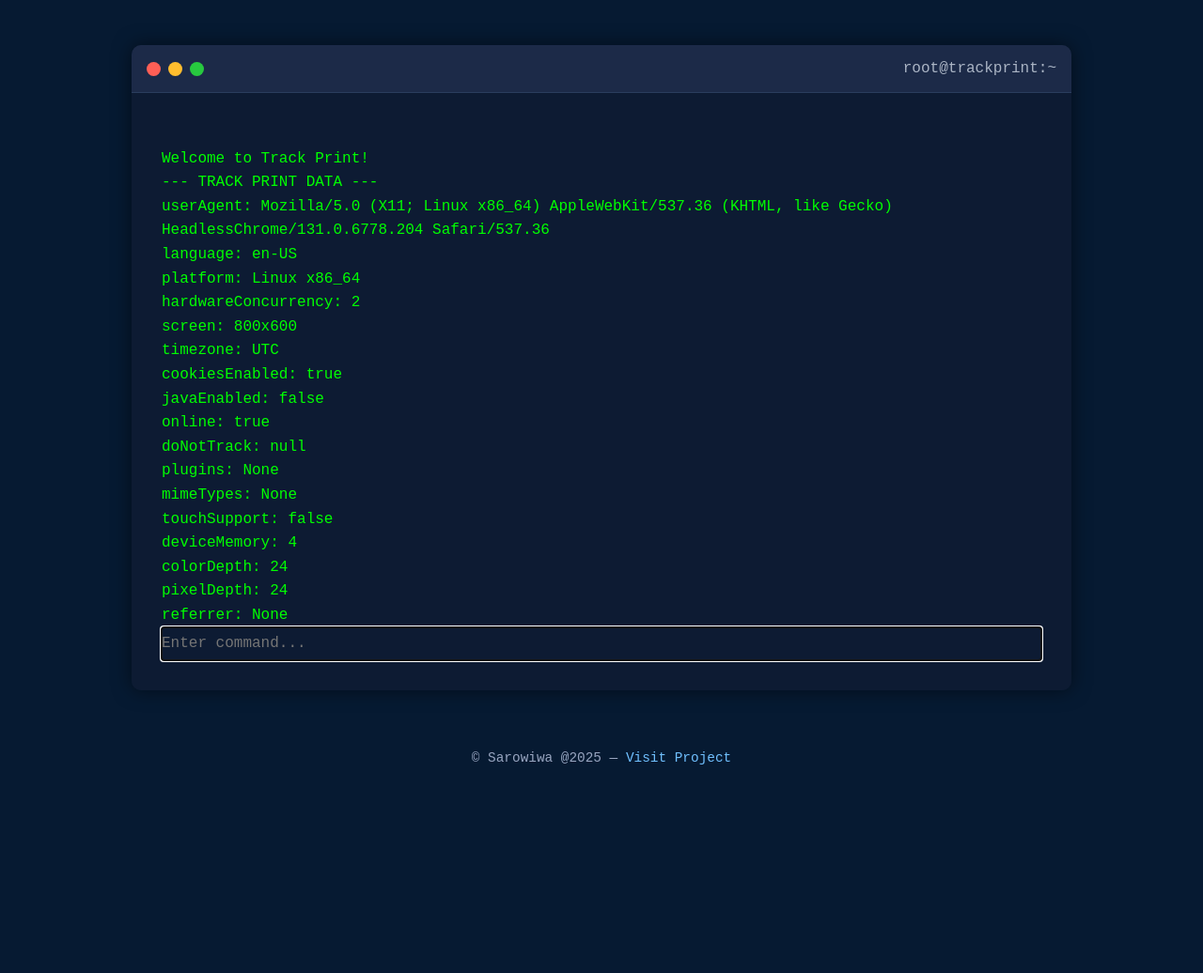
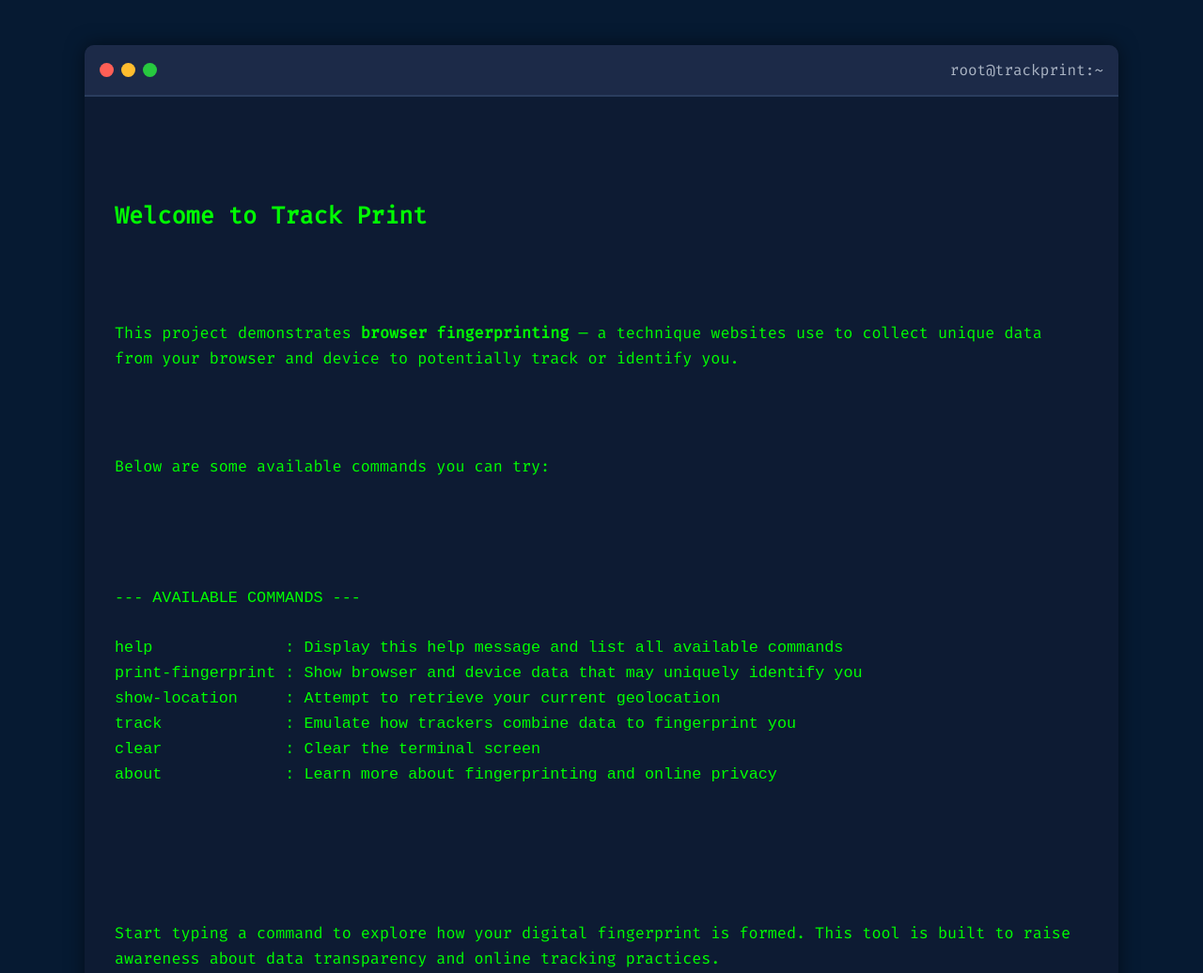
Before and after one commit to sarowiwaa/track-print, a plain HTML site: page index.html in a window 1280 px wide. Shown: the top 1036 px of the page at 94% size. Before the commit the page ends 831 px from the top, so only its background shows below. Drawn offline with nearby package versions, Linux system fonts and the light colour scheme; no server answers.

Commit message:
Update index.html

```diff
--- a/index.html
+++ b/index.html
@@ -3,8 +3,44 @@
   <head>
     <meta charset="UTF-8" />
     <meta name="viewport" content="width=device-width, initial-scale=1" />
+    <meta name="theme-color" content="#061a32" />
     <title>Track Print</title>
-  <meta name="description" content="Track Print: Understand how websites gather unique data from your browser." />
+    <meta
+      name="description"
+      content="To create awareness and educate people about browser fingerprinting, Track Print provides a visual representation of data websites can collect."
+    />
+    <meta
+      name="keywords"
+      content="privacy, Browser Fingerprint, Javascript Project, Track Print, Web Tracking, Browser Profiling"
+    />
+    <link rel="canonical" href="https://sarowiwa.github.io/track-print/" />
+    <meta name="author" content="sarowiwa" />
+    <meta property="og:type" content="website" />
+    <meta property="og:title" content="Track Print" />
+    <meta
+      property="og:description"
+      content="Track Print demonstrates browser fingerprinting and data collection awareness."
+    />
+    <meta property="og:url" content="https://sarowiwa.github.io/track-print/" />
+    <meta property="og:image" content="banner.png" />
+
+    <!-- Fonts -->
+    <link
+      href="https://fonts.googleapis.com/css2?family=Fira+Mono:wght@300&display=swap"
+      rel="stylesheet"
+    />
+    <link
+      href="https://fonts.googleapis.com/css?family=Fira+Code&display=swap"
+      rel="stylesheet"
+    />
+
+    <!-- Leaflet for location/map -->
+    <link
+      rel="stylesheet"
+      href="https://cdnjs.cloudflare.com/ajax/libs/leaflet/1.7.1/leaflet.css"
+    />
+    <script src="https://cdnjs.cloudflare.com/ajax/libs/leaflet/1.7.1/leaflet.js"></script>
+
     <style>
       body {
         margin: 0;
@@ -12,15 +48,18 @@
         background-color: #061a32;
         color: #f8f8f8;
       }
+
       .terminal {
         background-color: #0d1b33;
         border-radius: 10px;
         box-shadow: 0 0 20px rgba(0, 0, 0, 0.5);
-      max-width: 1000px;
+        max-width: 1100px;
         margin: 3rem auto;
         padding: 0;
         overflow: hidden;
+        width: 95%;
       }
+
       .header {
         background-color: #1c2a48;
         padding: 1rem;
@@ -29,61 +68,72 @@
         justify-content: space-between;
         border-bottom: 1px solid #2a3d5e;
       }
+
       .buttons {
         display: flex;
         gap: 0.5rem;
       }
+
       .button {
         width: 15px;
         height: 15px;
         border-radius: 50%;
       }
-    .red { background-color: #ff5f56; }
-    .yellow { background-color: #ffbd2e; }
-    .green { background-color: #27c93f; }
+
+      .red {
+        background-color: #ff5f56;
+      }
+
+      .yellow {
+        background-color: #ffbd2e;
+      }
+
+      .green {
+        background-color: #27c93f;
+      }
+
       #df {
         margin: 0;
         font-size: 1rem;
         color: #aab4c4;
       }
+
       .screen {
         padding: 2rem;
-      min-height: 400px;
+        min-height: 500px;
         background-color: #0d1b33;
         overflow-y: auto;
-      font-size: 1rem;
+        font-size: 1.05rem;
         line-height: 1.6;
+        border-top: 1px solid #2a3d5e;
       }
+
       .output {
+        white-space: pre-wrap;
+        word-break: break-word;
+        font-size: 1.05rem;
         color: #00ff00;
-      white-space: pre-wrap;
       }
-    input {
-      background: none;
-      border: none;
-      border-bottom: 1px solid #444;
-      color: #00ff00;
-      font-family: 'Fira Code', monospace;
-      width: 100%;
-      font-size: 1rem;
-      padding: 0.5rem 0;
-    }
+
       footer {
         text-align: center;
         padding: 1rem;
         font-size: 0.9rem;
         color: #98a5c0;
       }
+
       a {
         color: #70c0ff;
         text-decoration: none;
       }
+
       a:hover {
         text-decoration: underline;
       }
     </style>
   </head>
-<body>
+
+  <body ontouchstart="countTouches(event)" ontouchend="countTouches(event)">
     <div class="terminal">
       <div class="header">
         <div class="buttons">
@@ -94,100 +144,34 @@
         <p id="df">root@trackprint:~</p>
       </div>
       <div class="screen">
-      <div class="output" id="output"></div>
-      <input type="text" id="commandInput" placeholder="Enter command..." autofocus />
+        <div class="output" id="output">
+          <h2>Welcome to Track Print</h2>
+          <p>This project demonstrates <strong>browser fingerprinting</strong> — a technique websites use to collect unique data from your browser and device to potentially track or identify you.</p>
+          <p>Below are some available commands you can try:</p>
+
+          <pre>
+--- AVAILABLE COMMANDS ---
+
+help              : Display this help message and list all available commands
+print-fingerprint : Show browser and device data that may uniquely identify you
+show-location     : Attempt to retrieve your current geolocation
+track             : Emulate how trackers combine data to fingerprint you
+clear             : Clear the terminal screen
+about             : Learn more about fingerprinting and online privacy
+          </pre>
+
+          <p>Start typing a command to explore how your digital fingerprint is formed. This tool is built to raise awareness about data transparency and online tracking practices.</p>
         </div>
       </div>
+    </div>
+
     <footer>
       &copy; Sarowiwa @2025 — <a href="https://sarowiwaa.github.io/track-print/">Visit Project</a>
     </footer>
 
-  <script>
-    const output = document.getElementById("output");
-    const input = document.getElementById("commandInput");
-
-    const print = (text) => {
-      output.innerHTML += `\n${text}`;
-      output.scrollTop = output.scrollHeight;
-    };
-
-    const commands = {
-      help: () => {
-        print(`Available Commands:
-- help: Show this help message
-- track-print: Show browser data collected (Track Print)
-- show-location: Attempt to get your current location
-- clear: Clear terminal output
-- about: Learn more about browser fingerprinting`);
-      },
-      clear: () => {
-        output.innerHTML = '';
-      },
-      "track-print": () => {
-        const data = {
-          userAgent: navigator.userAgent,
-          language: navigator.language,
-          platform: navigator.platform,
-          hardwareConcurrency: navigator.hardwareConcurrency,
-          screen: `${screen.width}x${screen.height}`,
-          timezone: Intl.DateTimeFormat().resolvedOptions().timeZone,
-          cookiesEnabled: navigator.cookieEnabled,
-          javaEnabled: navigator.javaEnabled(),
-          online: navigator.onLine,
-          doNotTrack: navigator.doNotTrack,
-          plugins: Array.from(navigator.plugins).map(p => p.name).join(', ') || 'None',
-          mimeTypes: Array.from(navigator.mimeTypes).map(m => m.type).join(', ') || 'None',
-          touchSupport: ('ontouchstart' in window) || (navigator.maxTouchPoints > 0),
-          deviceMemory: navigator.deviceMemory || 'Unknown',
-          colorDepth: screen.colorDepth,
-          pixelDepth: screen.pixelDepth,
-          referrer: document.referrer || 'None'
-        };
-        let result = '--- TRACK PRINT DATA ---\n';
-        for (const [key, value] of Object.entries(data)) {
-          result += `${key}: ${value}\n`;
-        }
-        print(result);
-      },
-      "show-location": () => {
-        if ("geolocation" in navigator) {
-          navigator.geolocation.getCurrentPosition(
-            (pos) => {
-              const { latitude, longitude } = pos.coords;
-              print(`Your approximate location:\nLatitude: ${latitude}\nLongitude: ${longitude}`);
-            },
-            (err) => {
-              print(`Error: ${err.message}`);
-            }
-          );
-        } else {
-          print("Geolocation is not supported by your browser.");
-        }
-      },
-      about: () => {
-        print(`Browser fingerprinting is a technique used by websites to collect information about your device and browser settings to uniquely identify you. This can include data like your user agent, screen resolution, installed plugins, and more. Understanding what information is shared can help you make informed decisions about your online privacy.`);
-      }
-    };
-
-    input.addEventListener("keydown", function (e) {
-      if (e.key === "Enter") {
-        const cmd = input.value.trim();
-        print(`\n> ${cmd}`);
-        input.value = '';
-        if (commands[cmd]) {
-          commands[cmd]();
-        } else {
-          print("Unknown command. Type 'help' for a list of commands.");
-        }
-      }
-    });
-
-    // Auto-run "track-print" and "show-location" when page loads
-    window.addEventListener('DOMContentLoaded', () => {
-      print("Welcome to Track Print!");
-      commands["track-print"]();
-      commands["show-location"]();
-    });
-  </script>
+    <!-- JS -->
+    <script src="collect-data.js"></script>
+    <script src="print-data.js"></script>
+    <script src="default-command.js"></script>
   </body>
             </html>
```
Lines whose indentation alone changed are shown as unchanged.
